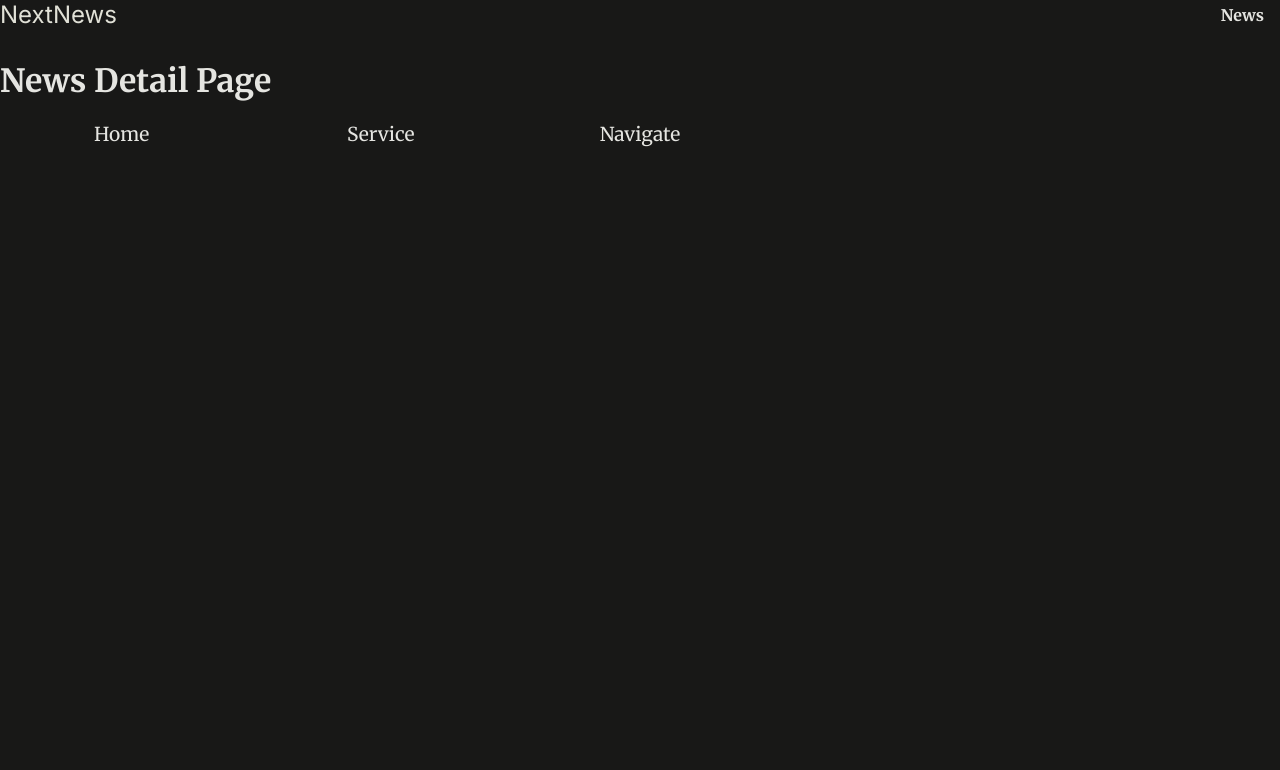
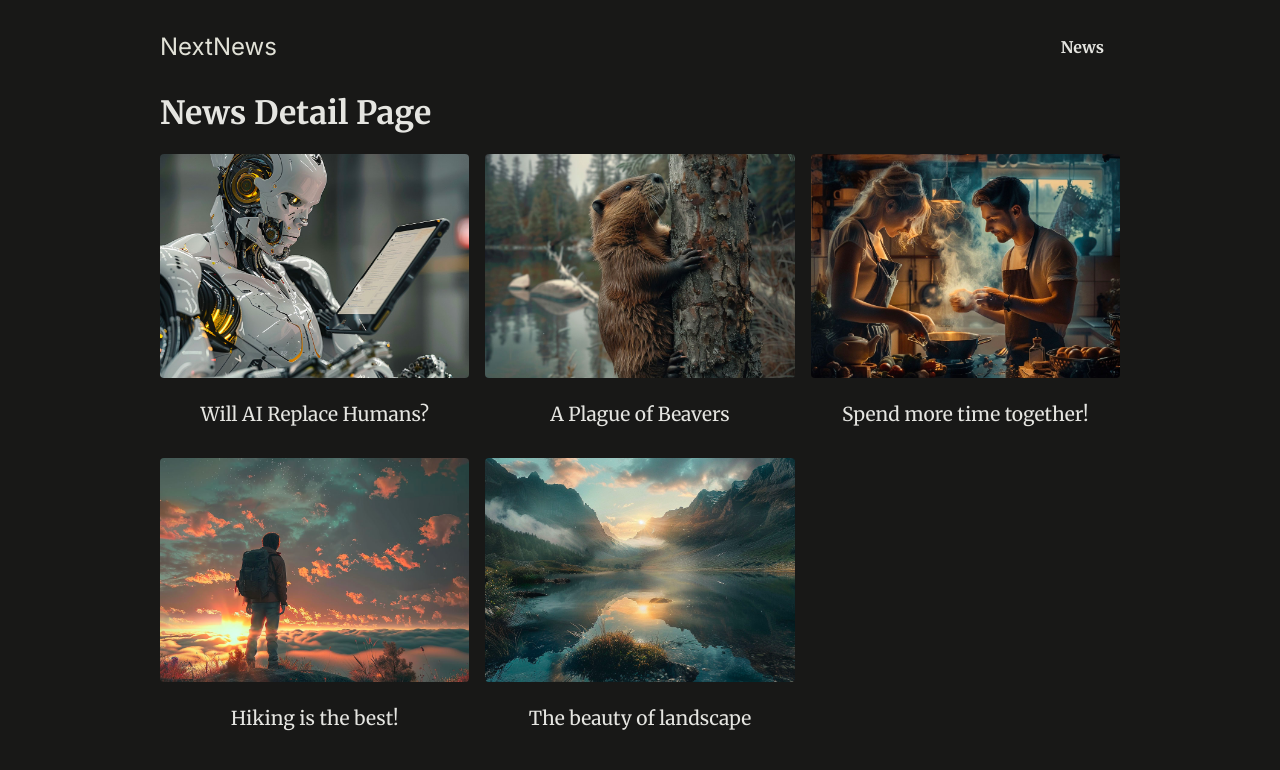
Before and after one commit to iraklisarkisovi/NewsApp, a Next.js app: page /news in a window 1280 px wide. Shown: the top 770 px of the page. Built offline with nearby package versions, Linux system fonts and the light colour scheme.

Commit message:
feat: Mini data & Displayment

```diff
--- a/app/layout.js
+++ b/app/layout.js
@@ -10,7 +10,7 @@ export default function RootLayout({ children }) {
  return (
     <html lang="en">
       <body>
-        <div className='page'>
+        <div id='page'>
           <MainHeader />
            {children}
         </div>
--- a/app/news/page.js
+++ b/app/news/page.js
@@ -1,3 +1,4 @@
+import { DUMMY_NEWS } from "@/dummy-news";
 import Link from "next/link";
 
 
@@ -9,9 +10,17 @@ export default function News(){
                     News Detail Page
                 </h1>
                 <ul className="news-list">
-                   <li><Link href={"/news/Home"}>Home</Link></li>
-                   <li><Link href={"/news/Service"}>Service</Link></li>
-                   <li><Link href={"/news/Navigate"}>Navigate</Link></li>
+                {
+                    DUMMY_NEWS.map((news) => (
+                        <li key={news.id}>
+                            <Link href={`/news/${news.slug}`}>
+                                <img src={`/images/news/${news.image}`} alt={news.title}/>
+                                <span>{news.title}</span>
+                            </Link>
+
+                        </li>
+                    ))
+                }
                 </ul>
             </div>
         </>
```
